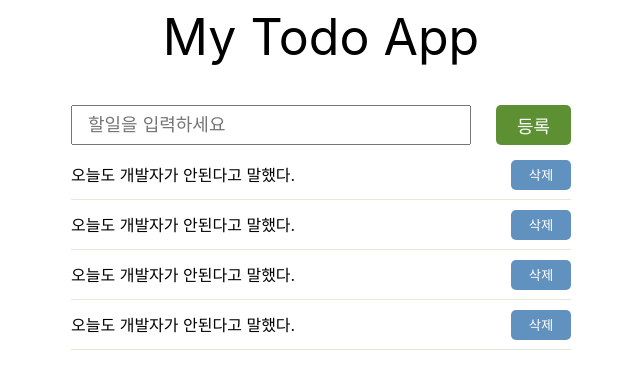
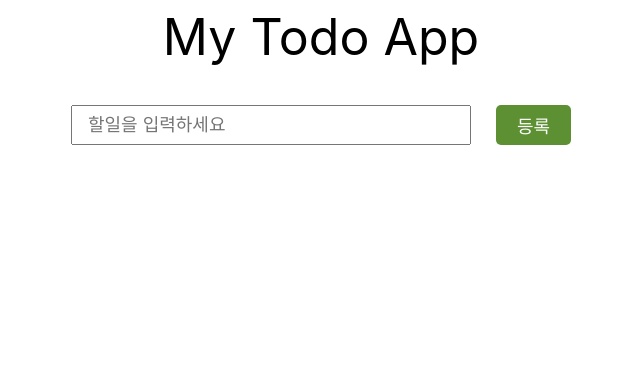
Before and after one commit to yook-jongho/fe-react-todo, a React (Vite) app: page / in a window 1280 px wide. Shown: the top 378 px of the page, without its empty margins (319-959 px from the left). Built offline with nearby package versions, Linux system fonts and the light colour scheme.

Commit message:
feat: add submit-todo

```diff
--- a/src/App.jsx
+++ b/src/App.jsx
@@ -1,14 +1,17 @@
 import { TodoForm } from "./components/TodoForm";
 import { TodoList } from "./components/TodoList";
 import styles from "./app.module.scss";
+import { useState } from "react";
 
 function App() {
+  const [todoList, setTodoList] = useState([]);
+
   return (
     <div className={styles.container}>
       <header className={styles.header}>My Todo App</header>
       <main className={styles.main}>
-        <TodoForm />
-        <TodoList />
+        <TodoForm setTodoList={setTodoList} />
+        <TodoList todoList={todoList} />
       </main>
     </div>
   );
--- a/src/components/TodoForm.jsx
+++ b/src/components/TodoForm.jsx
@@ -1,10 +1,37 @@
+import { useState } from "react";
 import styles from "./todoForm.module.scss";
 
-export function TodoForm() {
+export function TodoForm({ setTodoList }) {
+  const [todoText, setTodoText] = useState("");
+
+  const handleInputChange = (event) => {
+    const {
+      target: { value },
+    } = event;
+
+    setTodoText(value);
+  };
+
+  const submitTodo = () => {
+    setTodoText("");
+    if (!todoText.trim()) {
+      return;
+    }
+    setTodoList((prev) => [...prev, todoText]);
+  };
+
   return (
     <form action="" className={styles.todoForm}>
-      <input type="text" className={styles.todo} placeholder="할일을 입력하세요" />
-      <button className={styles.submit}>등록</button>
+      <input
+        type="text"
+        className={styles.todo}
+        placeholder="할일을 입력하세요"
+        onChange={handleInputChange}
+        value={todoText}
+      />
+      <button type="button" onClick={submitTodo} className={styles.submit}>
+        등록
+      </button>
     </form>
   );
 }
--- a/src/components/TodoList.jsx
+++ b/src/components/TodoList.jsx
@@ -1,20 +1,19 @@
 import styles from "./todoList.module.scss";
 
-export function TodoList() {
+export function TodoList({ todoList }) {
   return (
     <ul className={styles.todoList}>
-      <TodoItem />
-      <TodoItem />
-      <TodoItem />
-      <TodoItem />
+      {todoList.map((todoItem, idx) => (
+        <TodoItem key={idx} todoText={todoItem} />
+      ))}
     </ul>
   );
 }
 
-function TodoItem() {
+function TodoItem({ todoText }) {
   return (
     <li className={styles.todoItem}>
-      <p className={styles.todoContent}>오늘도 개발자가 안된다고 말했다.</p>
+      <p className={styles.todoContent}>{todoText}</p>
       <button className={styles.deleteTodo}>삭제</button>
     </li>
   );
```
